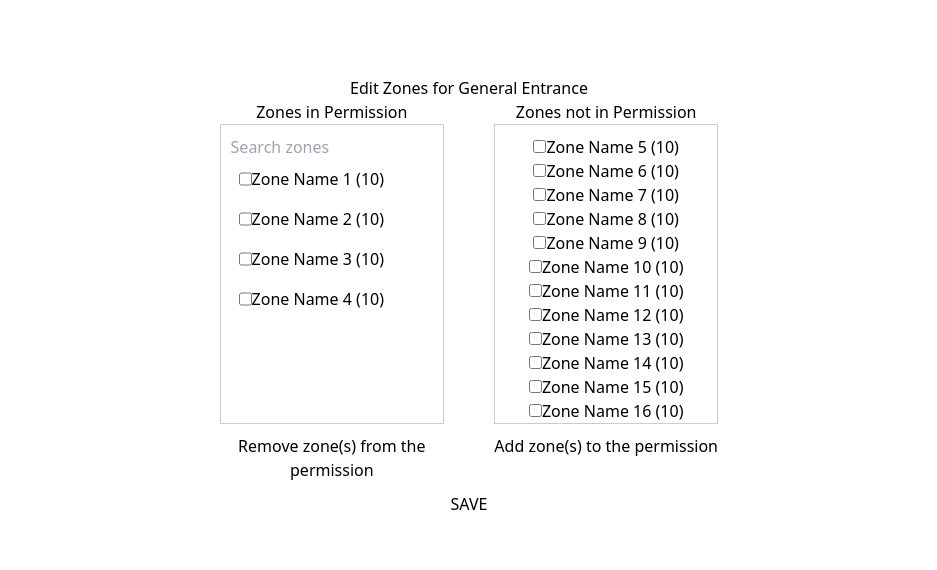
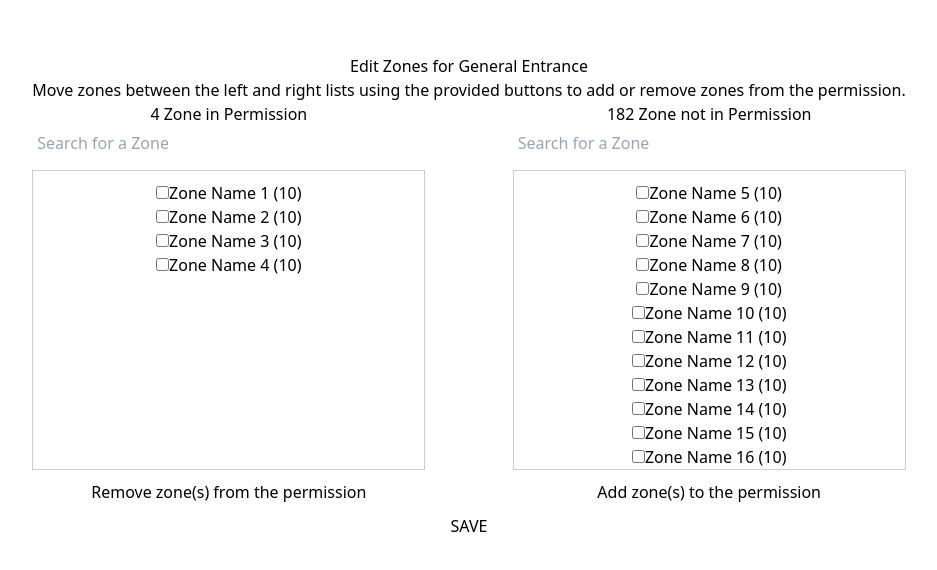
Before and after one commit to zubair1024/listbox-component, a React (Vite) app: page / in a window 1280 px wide. Shown: the part 136-706 px from the top of the page, without its empty margins (171-1108 px from the left). Built offline with nearby package versions, Linux system fonts and the light colour scheme.

Commit message:
adding dynamic tiles

```diff
--- a/src/App.jsx
+++ b/src/App.jsx
@@ -5,7 +5,12 @@ function App() {
   return (
     <>
       <div className="flex flex-col items-center justify-center h-screen">
-        <ListBox />
+        <ListBox
+          heading="Edit Zones for General Entrance"
+          subheading="Move zones between the left and right lists using the provided buttons to add or remove zones from the permission."
+          itemType="Zone"
+          parentItemType="Permission"
+        />
       </div>
     </>
   );
--- a/src/components/ListBox.tsx
+++ b/src/components/ListBox.tsx
@@ -1,77 +1,129 @@
 import React, { useState } from "react";
 
-interface IZone {
+interface IItem {
   id: number;
   title: string;
   ap: number;
 }
 
-const ListBox = () => {
+interface ListBoxProps {
+  heading: string;
+  subheading: string;
+  itemType: string;
+  parentItemType: string;
+  // leftItems: IItem[];
+  // rightItems: IItem[];
+  // selectedLeftItems: IItem[];
+  // selectedRightItems: IItem[];
+  // handleSelectLeftItem: (zone: IItem) => void;
+  // handleSelectRightItem: (zone: IItem) => void;
+  // moveToRight: () => void;
+  // moveToLeft: () => void;
+}
+
+const ListBox = (props: ListBoxProps) => {
+  const {
+    heading,
+    subheading,
+    itemType,
+    parentItemType,
+    // leftItems,
+    // rightItems,
+    // selectedLeftItems,
+    // selectedRightItems,
+    // handleSelectLeftItem,
+    // handleSelectRightItem,
+    // moveToRight,
+    // moveToLeft,
+  } = props;
   // Sample data for zones
-  const initialLeftZones: IZone[] = [
+  const initialLeftItems = [
     { id: 1, title: "Zone Name 1", ap: 10 },
     { id: 2, title: "Zone Name 2", ap: 10 },
     { id: 3, title: "Zone Name 3", ap: 10 },
     { id: 4, title: "Zone Name 4", ap: 10 },
   ];
 
-  const initialRightZones = Array.from({ length: 182 }, (_, i) => ({
+  const initialRightItems = Array.from({ length: 182 }, (_, i) => ({
     id: i + 5,
     title: `Zone Name ${i + 5}`,
     ap: 10,
   }));
 
-  const [leftZones, setLeftZones] = useState<IZone[]>(initialLeftZones);
-  const [rightZones, setRightZones] = useState<IZone[]>(initialRightZones);
-  const [selectedLeftZones, setSelectedLeftZones] = useState<IZone[]>([]);
-  const [selectedRightZones, setSelectedRightZones] = useState<IZone[]>([]);
+  const [leftItems, setLeftItems] = useState<IItem[]>(initialLeftItems);
+  const [rightItems, setRightItems] = useState<IItem[]>(
+    initialRightItems.slice(0, 182)
+  );
+  const [selectedLeftItems, setSelectedLeftItems] = useState<IItem[]>([]);
+  const [selectedRightItems, setSelectedRightItems] = useState<IItem[]>([]);
+  const [leftSearch, setLeftSearch] = useState("");
+  const [rightSearch, setRightSearch] = useState("");
 
   // Handle selection of zones
-  const handleSelectLeftZone = (zone: IZone) => {
-    setSelectedLeftZones(
-      selectedLeftZones.includes(zone)
-        ? selectedLeftZones.filter((z) => z !== zone)
-        : [...selectedLeftZones, zone]
+  const handleSelectLeftItem = (item) => {
+    setSelectedLeftItems(
+      selectedLeftItems.includes(item)
+        ? selectedLeftItems.filter((z) => z !== item)
+        : [...selectedLeftItems, item]
     );
   };
 
-  const handleSelectRightZone = (zone) => {
-    setSelectedRightZones(
-      selectedRightZones.includes(zone)
-        ? selectedRightZones.filter((z) => z !== zone)
-        : [...selectedRightZones, zone]
+  const handleSelectRightItem = (item) => {
+    setSelectedRightItems(
+      selectedRightItems.includes(item)
+        ? selectedRightItems.filter((z) => z !== item)
+        : [...selectedRightItems, item]
     );
   };
 
   // Handle moving zones
   const moveToRight = () => {
-    setRightZones([...rightZones, ...selectedLeftZones]);
-    setLeftZones(leftZones.filter((zone) => !selectedLeftZones.includes(zone)));
-    setSelectedLeftZones([]);
+    setRightItems([...rightItems, ...selectedLeftItems]);
+    setLeftItems(
+      leftItems
+        .filter((zone) => !selectedLeftItems.includes(zone))
+        .sort((a, b) => a.title.localeCompare(b.title))
+    );
+    setSelectedLeftItems([]);
   };
 
   const moveToLeft = () => {
-    setLeftZones([...leftZones, ...selectedRightZones]);
-    setRightZones(
-      rightZones.filter((zone) => !selectedRightZones.includes(zone))
+    setLeftItems([...leftItems, ...selectedRightItems]);
+    setRightItems(
+      rightItems.filter((zone) => !selectedRightItems.includes(zone))
     );
-    setSelectedRightZones([]);
+    setSelectedRightItems([]);
   };
+
+  // Handle search filter
+  const filteredLeftZones = leftItems.filter((zone) =>
+    zone.title.toLowerCase().includes(leftSearch.toLowerCase())
+  );
+
+  const filteredRightZones = rightItems.filter((zone) =>
+    zone.title.toLowerCase().includes(rightSearch.toLowerCase())
+  );
 
   return (
     <div className="zone-management">
-      <h2>Edit Zones for General Entrance</h2>
+      <h2>{heading}</h2>
+      <div>{subheading}</div>
       <div className="zone-lists">
         <div className="zone-list">
-          <h3>Zones in Permission</h3>
+          <div>{`${leftItems.length} ${itemType} in ${parentItemType}`}</div>
+          <input
+            type="text"
+            placeholder="Search for a Zone"
+            value={leftSearch}
+            onChange={(e) => setLeftSearch(e.target.value)}
+          />
           <div className="zone-list-box">
-            <input type="text" placeholder="Search zones" />
-            {leftZones.map((zone) => (
-              <div key={zone.id} className="p-2 flex">
+            {filteredLeftZones.map((zone) => (
+              <div key={zone.id}>
                 <input
                   type="checkbox"
-                  checked={selectedLeftZones.includes(zone)}
-                  onChange={() => handleSelectLeftZone(zone)}
+                  checked={selectedLeftItems.includes(zone)}
+                  onChange={() => handleSelectLeftItem(zone)}
                 />
                 {zone.title} ({zone.ap})
               </div>
@@ -82,14 +134,20 @@ const ListBox = () => {
           </button>
         </div>
         <div className="zone-list">
-          <h3>Zones not in Permission</h3>
+          <div>{`${rightItems.length} ${itemType} not in ${parentItemType}`}</div>
+          <input
+            type="text"
+            placeholder="Search for a Zone"
+            value={rightSearch}
+            onChange={(e) => setRightSearch(e.target.value)}
+          />
           <div className="zone-list-box">
-            {rightZones.map((zone) => (
+            {filteredRightZones.map((zone) => (
               <div key={zone.id}>
                 <input
                   type="checkbox"
-                  checked={selectedRightZones.includes(zone)}
-                  onChange={() => handleSelectRightZone(zone)}
+                  checked={selectedRightItems.includes(zone)}
+                  onChange={() => handleSelectRightItem(zone)}
                 />
                 {zone.title} ({zone.ap})
               </div>
--- a/src/index.css
+++ b/src/index.css
@@ -25,7 +25,6 @@
 button {
   margin-top: 10px;
 } */
-
 .zone-management {
   padding: 20px;
 }
@@ -46,6 +45,12 @@ button {
   overflow-y: auto;
 }
 
+input[type="text"] {
+  margin-bottom: 10px;
+  width: 100%;
+  padding: 5px;
+}
+
 button {
   margin-top: 10px;
 }
```
